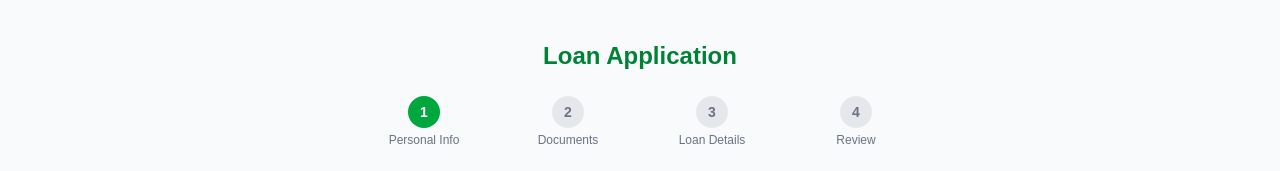
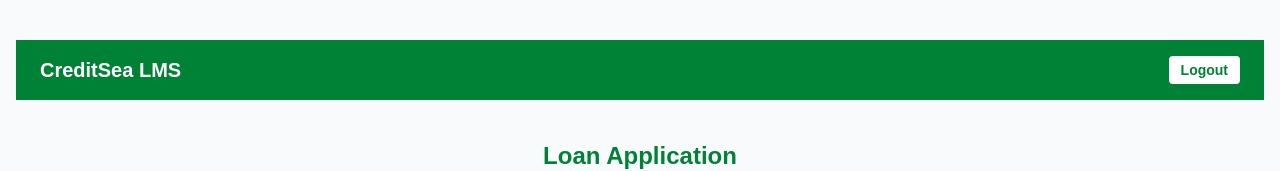
Before and after one commit to pranay-porwal-dev/lms-creditsea, a Next.js app in the folder frontend/: page /apply in a window 1280 px wide. Shown: the top 171 px of the page. Built offline with nearby package versions, Linux system fonts and the light colour scheme; no server answers; sample sign-in values are in the browser's storage.

Commit message:
fix: logout button on apply page

```diff
--- a/frontend/app/apply/page.tsx
+++ b/frontend/app/apply/page.tsx
@@ -141,6 +141,21 @@
 
   return (
     <div className="min-h-screen bg-gray-50 py-10 px-4">
+      {/* Header */}
+      <div className="bg-green-700 text-white px-6 py-4 flex justify-between items-center">
+        <h1 className="text-xl font-bold">CreditSea LMS</h1>
+        <button
+          onClick={() => {
+            localStorage.clear();
+            document.cookie = "token=; path=/; max-age=0";
+            router.push("/login");
+          }}
+          className="bg-white text-green-700 px-3 py-1 rounded text-sm font-semibold hover:bg-gray-100"
+        >
+          Logout
+        </button>
+      </div>
+      <div className="py-10 px-4">
         <div className="max-w-xl mx-auto">
           <h1 className="text-2xl font-bold text-green-700 text-center mb-6">
             Loan Application
@@ -264,7 +279,9 @@
             {/* Step 3 — Loan Config */}
             {step === 2 && (
               <div className="space-y-5">
-              <h2 className="font-semibold text-gray-700 mb-2">Loan Details</h2>
+                <h2 className="font-semibold text-gray-700 mb-2">
+                  Loan Details
+                </h2>
 
                 <div>
                   <label className="text-sm text-gray-600">
@@ -337,7 +354,10 @@
                   ["Total Repayment", `₹${calcRepayment()}`],
                   ["Salary Slip", file ? file.name : "Not uploaded"],
                 ].map(([label, value]) => (
-                <div key={label} className="flex justify-between border-b pb-1">
+                  <div
+                    key={label}
+                    className="flex justify-between border-b pb-1"
+                  >
                     <span className="text-gray-500">{label}</span>
                     <span className="font-medium">{value}</span>
                   </div>
@@ -381,5 +401,6 @@
           </div>
         </div>
       </div>
+    </div>
   );
 }
```
Lines whose indentation alone changed are shown as unchanged.
